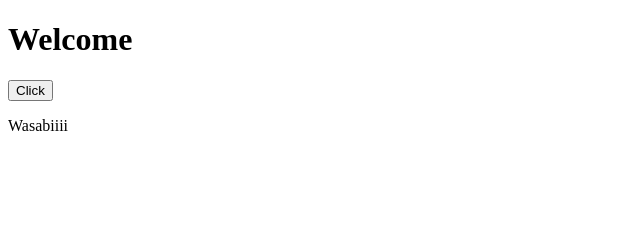
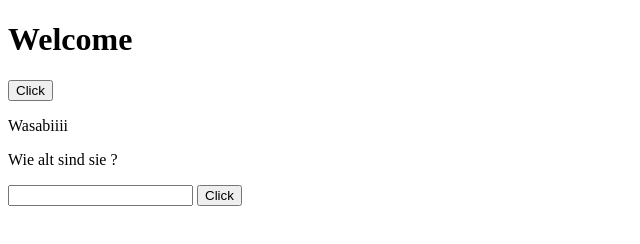
Before and after one commit to Wasabiiii09/15.12.2025, a plain HTML site: page index.html in a window 1280 px wide. Shown: the whole page, without its empty margins (0-640 px from the left). Drawn offline with Linux system fonts and the light colour scheme.

Commit message:
New comit

```diff
--- a/index.html
+++ b/index.html
@@ -9,5 +9,10 @@
     <h1>Welcome</h1>
     <button>Click</button>
     <p>Wasabiiii</p>
+
+    <p>Wie alt sind sie ?</p>
+    <input type="NUmber">
+    <button>Click</button>
+
 </body>
 </html>
```
